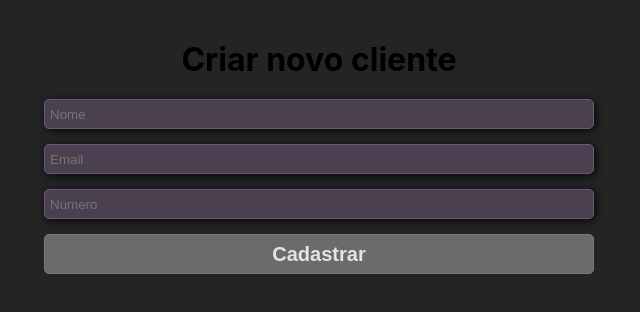
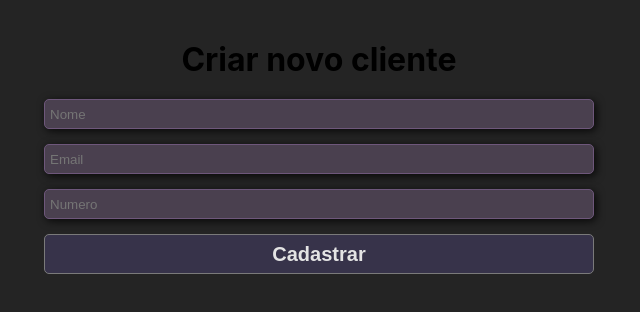
Before and after one commit to Felipecdc/prod-cancun, a React (Vite) app: page /client in a window 1280 px wide. Shown: the top 312 px of the page, without its empty margins (321-961 px from the left). Built offline with nearby package versions, Linux system fonts and the light colour scheme.

Commit message:
style: change bg button on client page

```diff
--- a/src/pages/client/client.scss
+++ b/src/pages/client/client.scss
@@ -27,6 +27,7 @@
   height: 40px;
   font-size: 20px;
   font-weight: bold;
+  background: #37334a;
   color: rgb(228, 228, 228);
   border: 1px solid rgb(122, 122, 122);
   border-radius: 5px;
```
